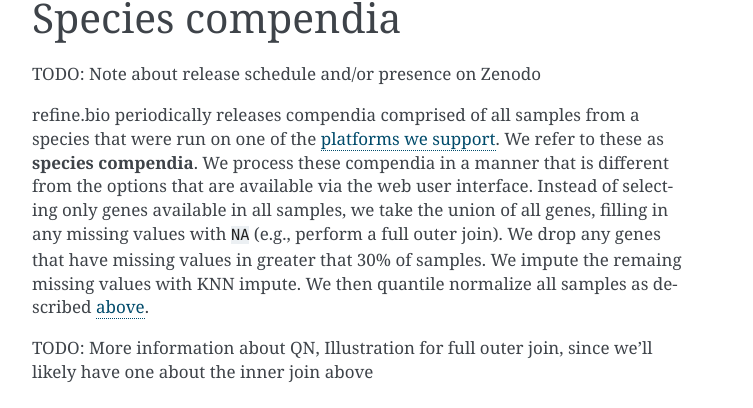
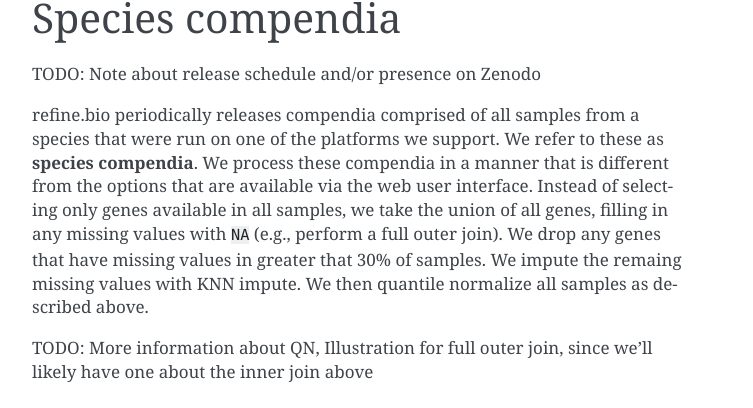
Before and after one commit to AlexsLemonade/refinebio-docs, a Sphinx documentation site: the page built from docs/main_text.md, in a window 1280 px wide and 900 px high, scrolled down 7239 px. Shown: the part 308-716 px from the top of the window, without its empty margins (388-1141 px from the left). Built offline with Sphinx 7.4.7, drawn with Linux system fonts in a browser that asks for light colours; some of the changed lines change nothing that is shown.

Commit message:
Remove links

```diff
--- a/docs/main_text.md
+++ b/docs/main_text.md
@@ -216,13 +216,13 @@ TODO: screenshots? plots that show effect of different scaling options?
 
 TODO: Note about release schedule and/or presence on Zenodo
 
-refine.bio periodically releases compendia comprised of all samples from a species that were run on one of the [platforms we support](.#types-of-data).
+refine.bio periodically releases compendia comprised of all samples from a species that were run on one of the platforms we support.
 We refer to these as **species compendia**.
 We process these compendia in a manner that is different from the options that are available via the web user interface.
 Instead of selecting only genes available in all samples, we take the union of all genes, filling in any missing values with `NA` (e.g., perform a full outer join).
 We drop any genes that have missing values in greater that 30% of samples.
 We impute the remaing missing values with KNN impute.
-We then quantile normalize all samples as described [above](.#gene-transformations).
+We then quantile normalize all samples as described above.
 
 TODO: More information about QN, Illustration for full outer join, since we'll likely have one about the inner join above
 
```
